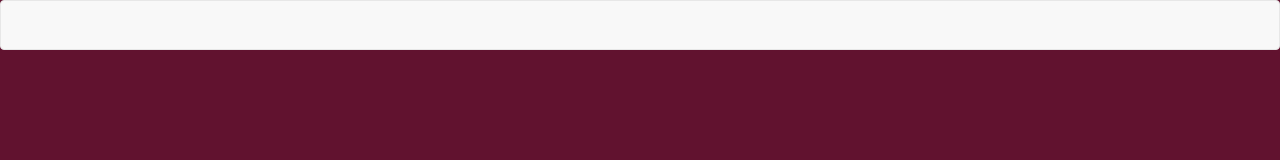
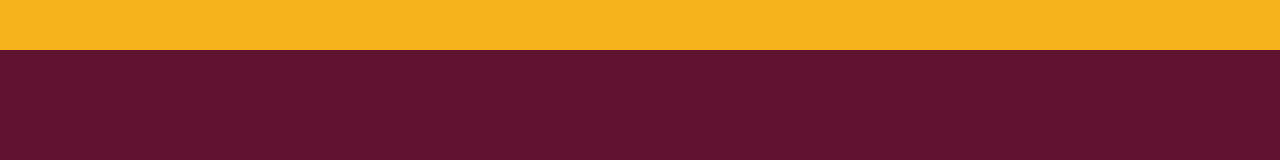
Before and after one commit to MuhammadSaliem/RestaurantWebSite, a plain HTML site: page index.html in a window 1280 px wide. Drawn offline with Linux system fonts and the light colour scheme.

Commit message:
Add header-nav css

```diff
--- a/css/styles.css
+++ b/css/styles.css
@@ -4,3 +4,9 @@ body {
     background-color: #61122f;
     font-family: 'Oxygen', sans-serif;
 }
+
+#header-nav {
+    background-color: #f6b319;
+    border-radius: 0;
+    border:0;
+}
```
